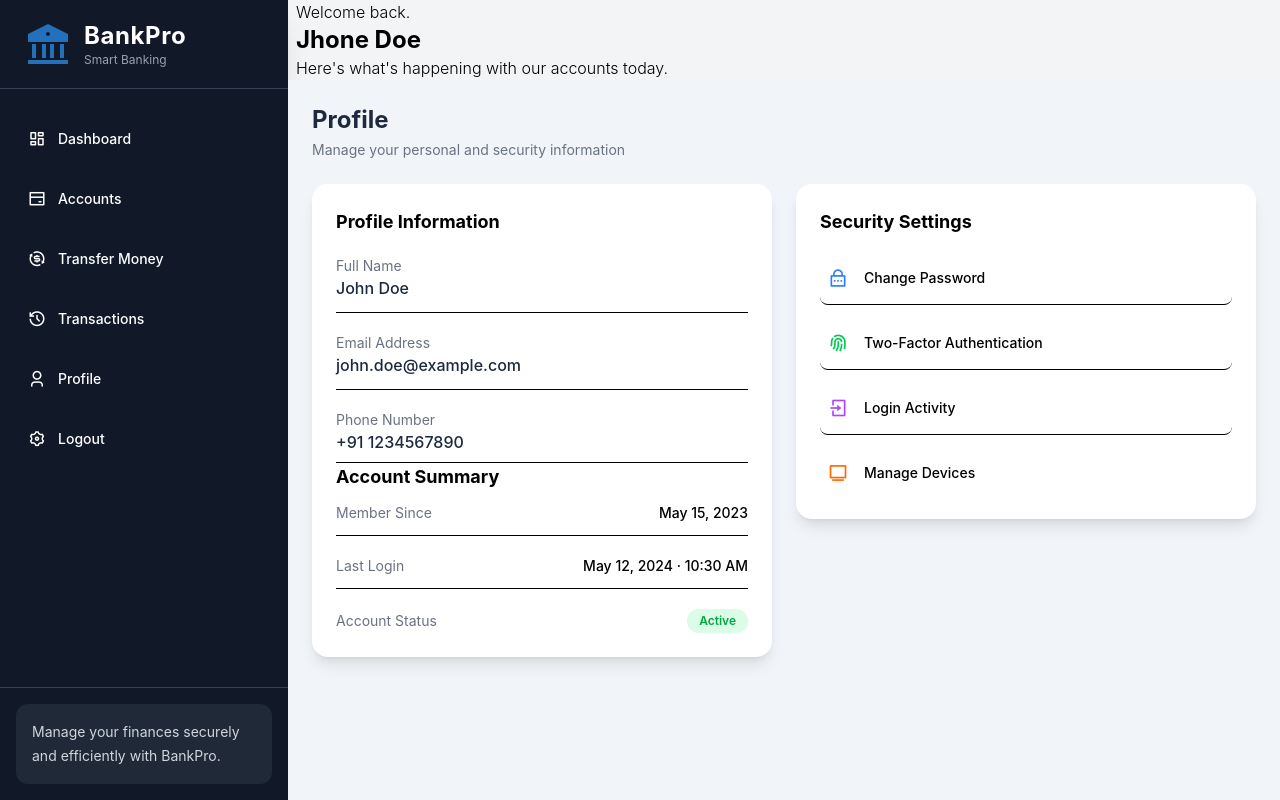
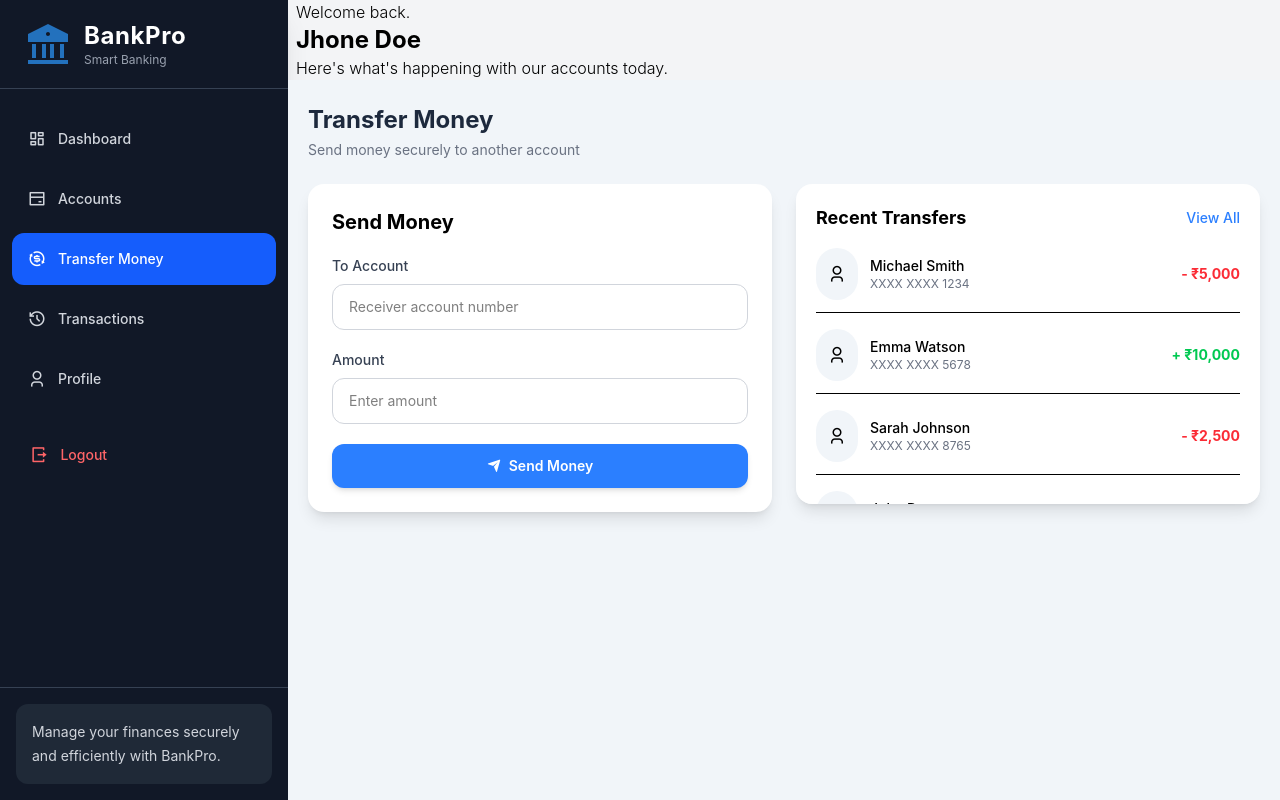
Before and after one commit to sabhi-manu/BankX, a React (Vite) app in the folder frontend/: page /transfer in a window 1280 px wide. Built offline with nearby package versions, Linux system fonts and the light colour scheme.

Commit message:
routeing

```diff
--- a/frontend/package.json
+++ b/frontend/package.json
@@ -17,6 +17,7 @@
     "react-dom": "^19.2.5",
     "react-hook-form": "^7.75.0",
     "react-router": "^7.15.0",
+    "react-router-dom": "^7.15.0",
     "tailwindcss": "^4.2.4"
   },
   "devDependencies": {
--- a/frontend/src/App.tsx
+++ b/frontend/src/App.tsx
@@ -1,14 +1,15 @@
-import React from 'react'
+
 import RegisterPage from './features/auth/pages/RegisterPage'
 import LoginPage from './features/auth/pages/LoginPage'
 import DashboardLayout from './components/layouts/DashboardLayout'
+import AppRoutes from './app/AppRoutes'
 
 const App = () => {
   return (
   <div>
-    {/* <RegisterPage/> */}
-    {/* <LoginPage/> */}
-    <DashboardLayout/>
+
+    <AppRoutes/>
+
   </div>
   )
 }
--- /dev/null
+++ b/frontend/src/app/AppRoutes.tsx
@@ -0,0 +1,36 @@
+import { Route, Routes } from "react-router";
+import LoginPage from "../features/auth/pages/LoginPage";
+import RegisterPage from "../features/auth/pages/RegisterPage";
+import DashboardLayout from "../components/layouts/DashboardLayout";
+import ProfilePage from "../features/profile/page/ProfilePage";
+import TransactionsPage from "../features/transactions/pages/TransactionsPage";
+import AccountsPage from "../features/accounts/pages/AccountsPage";
+import TransferMoneyPage from "../features/TransferMoney/page/TransferMoneyPage";
+import DashboardContent from "../components/layouts/DashboardContent";
+import ProtectedRoute from "./ProtectedRoute";
+
+
+const AppRoutes = () => {
+  return (
+    <div>
+      <Routes>
+        <Route path="/login" element={<LoginPage />} />
+        <Route path="/register" element={<RegisterPage />} />
+
+
+
+        <Route path="/" element={<ProtectedRoute><DashboardLayout /></ProtectedRoute>}>
+          <Route index element={<DashboardContent />} />
+          <Route path="/profile" element={<ProfilePage />} />
+          <Route path="/transaction" element={<TransactionsPage />} />
+          <Route path="/account" element={<AccountsPage />} />
+          <Route path="/transfer" element={<TransferMoneyPage />} />
+        </Route>
+
+
+      </Routes>
+    </div>
+  );
+};
+
+export default AppRoutes;
--- /dev/null
+++ b/frontend/src/app/ProtectedRoute.tsx
@@ -0,0 +1,22 @@
+import React from "react";
+import { Navigate } from "react-router-dom";
+import { useAuth } from "../context/AuthContext";
+
+interface ProtectProp {
+  children: React.ReactNode;
+}
+
+const ProtectedRoute = ({
+  children,
+}: ProtectProp) => {
+
+  const { authUser } = useAuth();
+
+  // if (!authUser) {
+  //   return <Navigate to="/login" replace />;
+  // }
+
+  return children;
+};
+
+export default ProtectedRoute;
--- /dev/null
+++ b/frontend/src/components/layouts/DashboardContent.tsx
@@ -0,0 +1,43 @@
+import React from 'react'
+import Card from '../ui/Card'
+import TransferMoneyCard from '../ui/TransferMoneyCard'
+import RecentTransactionsCard from '../ui/RecentTransactionsCard'
+import QuickLinksCard from '../ui/QuickLinksCard'
+
+const DashboardContent = () => {
+  return (
+    <div className='h-screen overflow-y-auto'>
+         <main className="flex-1 p-6 ">
+
+
+          <div className="grid grid-cols-1 md:grid-cols-2 xl:grid-cols-3 gap-5">
+            <Card />
+            <Card />
+            <Card />
+          </div>
+
+
+          <div className="grid grid-cols-1 xl:grid-cols-3 gap-5 mt-4">
+
+
+            <div className="xl:col-span-1">
+              <TransferMoneyCard />
+            </div>
+
+
+            <div className="xl:col-span-1">
+              <RecentTransactionsCard />
+            </div>
+
+
+            <div className="xl:col-span-1">
+              <QuickLinksCard />
+            </div>
+          </div>
+
+        </main>
+    </div>
+  )
+}
+
+export default DashboardContent
--- a/frontend/src/components/layouts/DashboardLayout.tsx
+++ b/frontend/src/components/layouts/DashboardLayout.tsx
@@ -1,64 +1,17 @@
 import SideNavBar from "./SideNavBar";
 import Header from "./Header";
 
-import Card from "../ui/Card";
-import TransferMoneyCard from "../ui/TransferMoneyCard";
-import RecentTransactionsCard from "../ui/RecentTransactionsCard";
-import QuickLinksCard from "../ui/QuickLinksCard";
-import AccountsPage from "../../features/accounts/pages/AccountsPage";
-import Transactions from "../../features/transactions/pages/TransactionsPage";
-import TransferMoneyPage from "../../features/TransferMoney/page/TransferMoneyPage";
-import ProfilePage from "../../features/profile/page/ProfilePage";
+import { Outlet } from "react-router";
 
 const DashboardLayout = () => {
   return (
     <div className="flex max-h-screen bg-gray-100">
-
-
       <SideNavBar />
 
-
       <div className="flex-1 flex flex-col overflow-hidden">
-
-
         <Header />
 
-
-        {/* <main className="flex-1 p-6 overflow-y-auto">
-
-
-          <div className="grid grid-cols-1 md:grid-cols-2 xl:grid-cols-3 gap-5">
-            <Card />
-            <Card />
-            <Card />
-          </div>
-
-
-          <div className="grid grid-cols-1 xl:grid-cols-3 gap-5 mt-4">
-
-
-            <div className="xl:col-span-1">
-              <TransferMoneyCard />
-            </div>
-
-
-            <div className="xl:col-span-1">
-              <RecentTransactionsCard />
-            </div>
-
-
-            <div className="xl:col-span-1">
-              <QuickLinksCard />
-            </div>
-          </div>
-
-        </main> */}
-
-          {/* <AccountsPage/> */}
-          {/* <Transactions/> */}
-          {/* <TransferMoneyPage/> */}
-          <ProfilePage/>
-
+        <Outlet />
       </div>
     </div>
   );
--- a/frontend/src/components/layouts/SideNavBar.tsx
+++ b/frontend/src/components/layouts/SideNavBar.tsx
@@ -1,80 +1,86 @@
+import { NavLink, useNavigate } from "react-router";
 import bank from "../../assets/bank.svg";
 
 const navItems = [
   {
     title: "Dashboard",
     icon: "ri-dashboard-line",
+    path: "/",
   },
   {
     title: "Accounts",
     icon: "ri-bank-card-line",
+    path: "/account",
   },
   {
     title: "Transfer Money",
     icon: "ri-exchange-dollar-line",
+    path: "/transfer",
   },
   {
     title: "Transactions",
     icon: "ri-history-line",
+    path: "/transaction",
   },
   {
     title: "Profile",
     icon: "ri-user-3-line",
-  },
-  {
-    title: "Logout",
-    icon: "ri-settings-3-line",
+    path: "/profile",
   },
 ];
 
 const SideNavBar = () => {
+  const navigate = useNavigate()
+  const logoutHandler = () => {
+  localStorage.removeItem("token");
+  navigate("/login");
+};
   return (
     <aside className="w-72 h-screen bg-[#111827] text-white flex flex-col justify-between shadow-xl">
-
-
       <div>
-
         <div className="flex items-center gap-3 px-6 py-5 border-b border-gray-700">
-          <img
-            src={bank}
-            alt="bank logo"
-            className="w-12 h-12"
-          />
+          <img src={bank} alt="bank logo" className="w-12 h-12" />
 
           <div>
-            <h1 className="text-2xl font-bold tracking-wide">
-              BankPro
-            </h1>
+            <h1 className="text-2xl font-bold tracking-wide">BankPro</h1>
 
-            <p className="text-xs text-gray-400">
-              Smart Banking
-            </p>
+            <p className="text-xs text-gray-400">Smart Banking</p>
           </div>
         </div>
 
-
         <nav className="mt-6 px-3 space-y-2">
           {navItems.map((item) => (
-            <div
+            <NavLink
               key={item.title}
-              className="flex items-center gap-3 px-4 py-3 rounded-xl cursor-pointer transition-all duration-200 hover:bg-blue-600 hover:translate-x-1"
+              to={item.path}
+              className={({ isActive }) =>
+                `flex items-center gap-3 px-4 py-3 rounded-xl transition-all duration-200 hover:bg-blue-600 hover:translate-x-1 ${
+                  isActive ? "bg-blue-600 text-white" : "text-gray-300"
+                }`
+              }
             >
               <i className={`${item.icon} text-lg`}></i>
 
-              <span className="font-medium text-sm">
-                {item.title}
-              </span>
-            </div>
+              <span className="font-medium text-sm">{item.title}</span>
+            </NavLink>
           ))}
         </nav>
+      <button
+  className="w-[90%] mx-auto mt-6 flex items-center gap-3 px-4 py-3 rounded-xl text-sm font-medium text-red-400 hover:bg-red-500 hover:text-white transition-all duration-200 hover:translate-x-1"
+  onClick={logoutHandler}
+>
+
+  <i className="ri-logout-box-r-line text-lg"></i>
+
+  <span>Logout</span>
+
+</button>
       </div>
-
 
       <div className="p-4 border-t border-gray-700">
         <div className="bg-[#1f2937] rounded-xl p-4">
           <p className="text-sm text-gray-300 leading-6">
-            Manage your finances securely and
-            efficiently with BankPro.
+            Manage your finances securely and efficiently with BankPro.
           </p>
         </div>
       </div>
--- a/frontend/src/features/auth/pages/LoginPage.tsx
+++ b/frontend/src/features/auth/pages/LoginPage.tsx
@@ -138,7 +138,7 @@ const LoginPage = () => {
         <p className="text-center text-sm text-gray-600 mt-6">
          Don't have an account?
           <Link
-            to="/login"
+            to="/register"
             className="text-blue-600 font-medium hover:underline px-1"
           >
              Register here
--- a/frontend/src/main.tsx
+++ b/frontend/src/main.tsx
@@ -4,6 +4,7 @@ import './index.css'
 import App from './App.tsx'
 import { BrowserRouter } from 'react-router'
 import { QueryClient, QueryClientProvider } from '@tanstack/react-query'
+import { AuthProvider } from './context/AuthContext.tsx'
 
 
 const queryClient = new QueryClient()
@@ -13,7 +14,10 @@ createRoot(document.getElementById('root')!).render(
     <QueryClientProvider client={queryClient} >
 
     <BrowserRouter>
+    <AuthProvider>
+
     <App />
+    </AuthProvider>
     </BrowserRouter>
     </QueryClientProvider>
   </StrictMode>,
```
Also changed, not shown: 1 other file (tests, documents, lock files or other folders).
